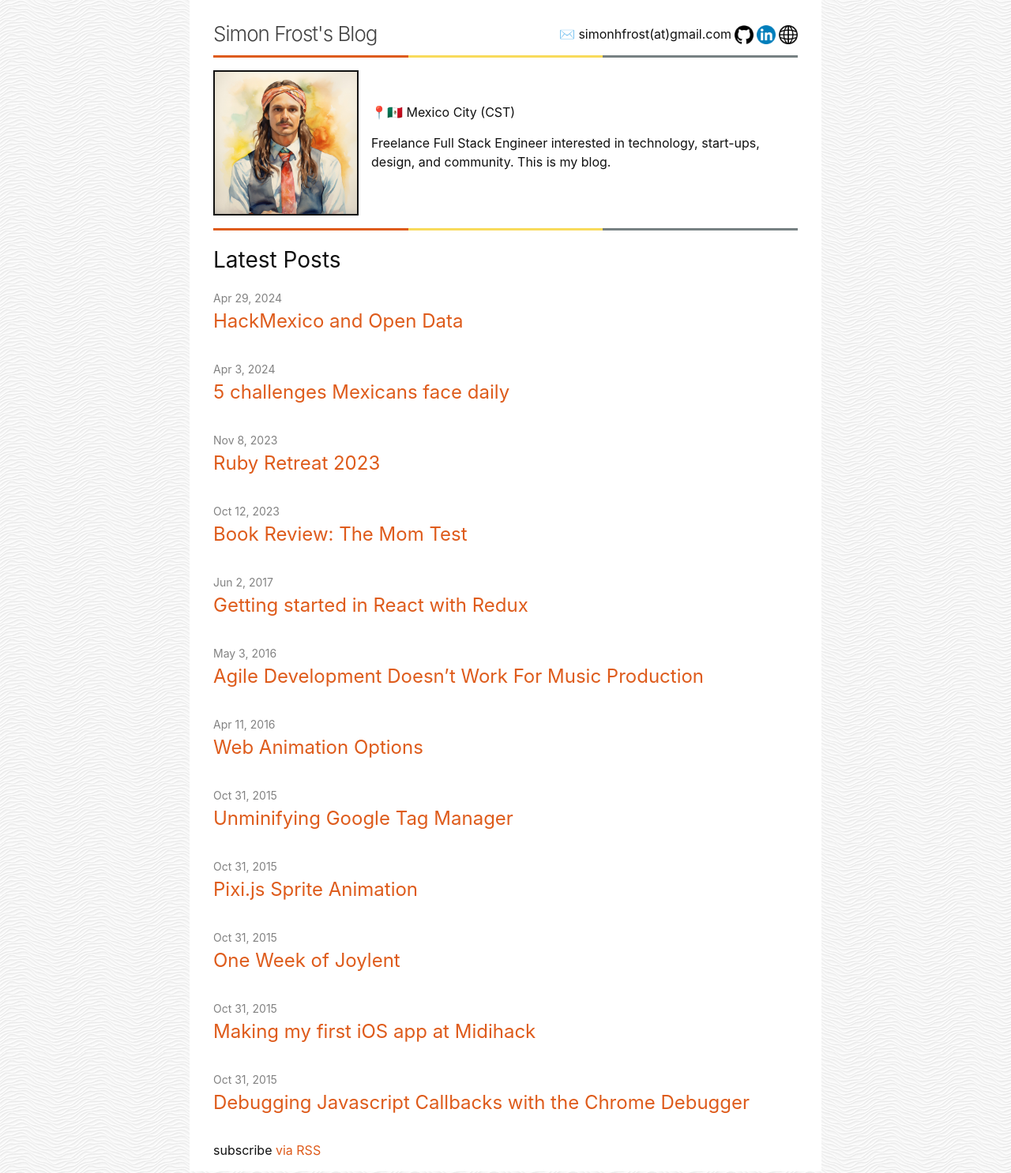
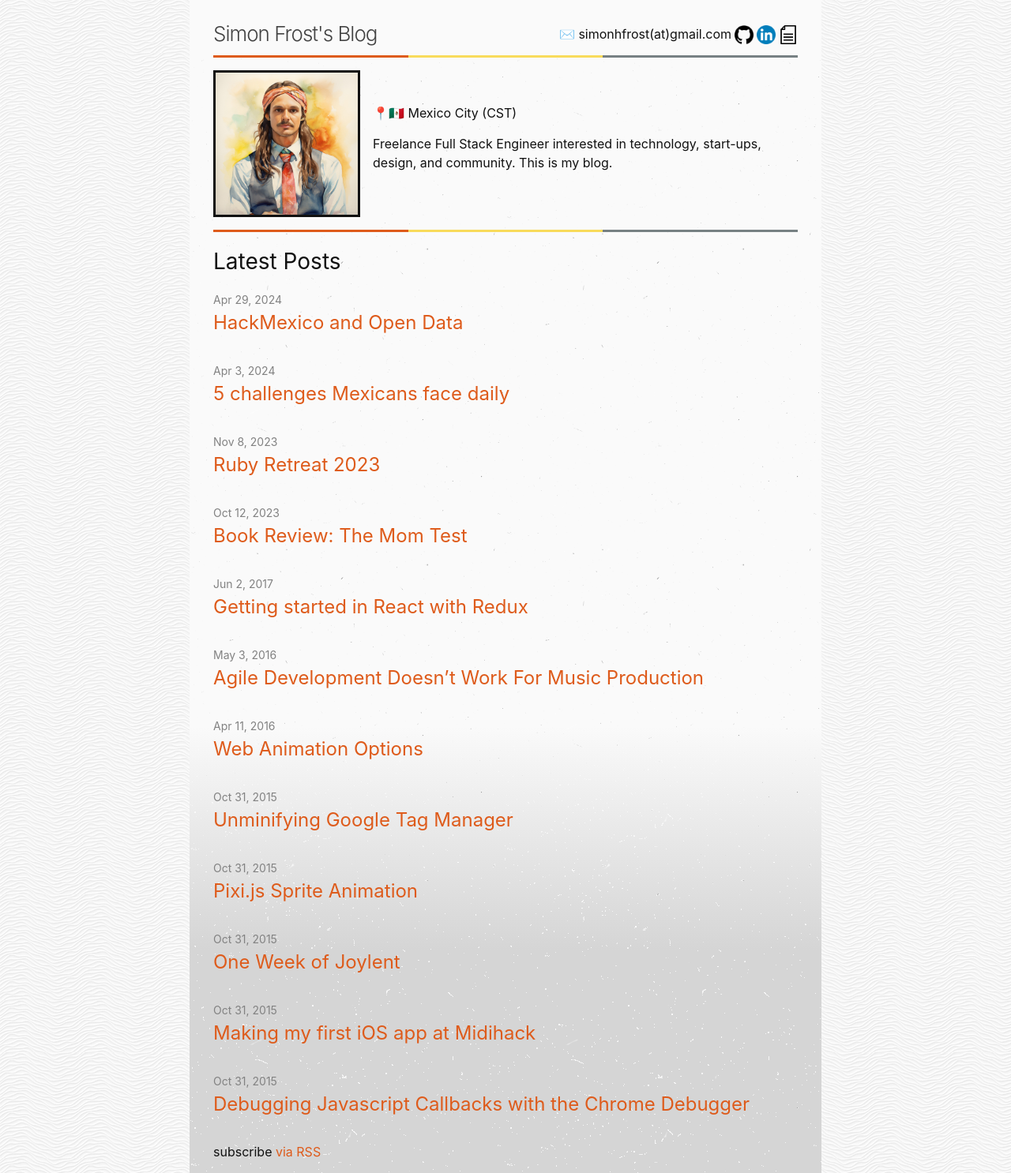
Before and after one commit to SimonHFrost/jekyll_blog, a Jekyll site: the page built from index.markdown, in a window 1280 px wide. Shown: the whole page at 79% size. Built offline with Jekyll 4.4.1, drawn with Linux system fonts in a browser that asks for light colours.

Commit message:
Update background

```diff
--- a/_includes/header.html
+++ b/_includes/header.html
@@ -1,5 +1,5 @@
 <header class="site-header" role="banner">
-	<div class="wrapper">
+	<div class="wrapper background-block-color">
     <div class="header-content">
       {%- assign default_paths = site.pages | map: "path" -%}
       {%- assign page_paths = site.header_pages | default: default_paths -%}
--- a/_includes/social.html
+++ b/_includes/social.html
@@ -13,13 +13,13 @@
         <use xlink:href="{{ '/assets/minima-social-icons.svg#flickr' | relative_url }}"></use>
       </svg> <span class="username">{{ site.flickr_username| escape }}</span></a></li>{%- endif -%}
   {%- if site.github_username -%}<li><a href="https://github.com/{{ site.github_username| cgi_escape | escape }}"><img
-        class="png-icon" src="/assets/icons/github.png"> <span class="username"></span></a></li>{%- endif -%}
+        title="Github" class="png-icon" src="/assets/icons/github.png"> <span class="username"></span></a></li>{%- endif -%}
   {%- if site.instagram_username -%}<li><a
       href="https://instagram.com/{{ site.instagram_username| cgi_escape | escape }}"><svg class="svg-icon">
         <use xlink:href="{{ '/assets/minima-social-icons.svg#instagram' | relative_url }}"></use>
       </svg> <span class="username">{{ site.instagram_username| escape }}</span></a></li>{%- endif -%}
   {%- if site.linkedin_username -%}<li><a
-      href="https://www.linkedin.com/in/{{ site.linkedin_username| cgi_escape | escape }}"><img class="png-icon" src="/assets/icons/linkedin.png" <span class="username"></span></a></li>{%- endif -%}
+      href="https://www.linkedin.com/in/{{ site.linkedin_username| cgi_escape | escape }}"><img class="png-icon" title="LinkedIn" src="/assets/icons/linkedin.png" <span class="username"></span></a></li>{%- endif -%}
   {%- if site.pinterest_username -%}<li><a
       href="https://www.pinterest.com/{{ site.pinterest_username| cgi_escape | escape }}"><svg class="svg-icon">
         <use xlink:href="{{ '/assets/minima-social-icons.svg#pinterest' | relative_url }}"></use>
@@ -44,5 +44,5 @@
         <use xlink:href="{{ '/assets/minima-social-icons.svg#rss' | relative_url }}"></use>
       </svg> <span>{{ site.rss | escape }}</span></a></li>{%- endif -%}
 
-      <a target="_blank" href="https://github.com/SimonHFrost/static-resume/blob/c6b9b737cd474e826f2c87857830e3258b105ae2/Simon%20Frost%20-%20Full%20Stack%20Engineer%20Resume%202024.pdf"><img class="png-icon" src="/assets/icons/globe.png"></img></a>
+      <a target="_blank" href="https://github.com/SimonHFrost/static-resume/blob/c6b9b737cd474e826f2c87857830e3258b105ae2/Simon%20Frost%20-%20Full%20Stack%20Engineer%20Resume%202024.pdf"><img class="png-icon" title="Resume" src="/assets/icons/document.png"></img></a>
 </ul>
--- a/_layouts/default.html
+++ b/_layouts/default.html
@@ -8,7 +8,7 @@
     {%- include header.html -%}
 
     <main class="page-content" aria-label="Content">
-      <div class="wrapper">
+      <div class="wrapper background-gradient">
         {{ content }}
       </div>
     </main>
--- a/_sass/minima/_base.scss
+++ b/_sass/minima/_base.scss
@@ -190,7 +190,6 @@ pre {
  * Wrapper
  */
 .wrapper {
-  background-color: white;
   max-width: -webkit-calc(#{$content-width} - (#{$spacing-unit} * 2));
   max-width:         calc(#{$content-width} - (#{$spacing-unit} * 2));
   margin-right: auto;
@@ -208,7 +207,13 @@ pre {
   }
 }
 
+.background-gradient {
+  background: url('background/natural-white.png'), linear-gradient(to bottom, #FAFAFA 30%, #FAFAFA 60%, #d5d5d5 80%);
+}
 
+.background-block-color {
+  background: #FAFAFA;
+}
 
 /**
  * Clearfix
--- a/index.markdown
+++ b/index.markdown
@@ -11,7 +11,7 @@ list_title: 'Latest Posts'
 }
 
 .profile-container img {
-    border: 2px solid;
+    border: 3px solid;
     max-width: 100000px;
     margin-right: 16px;
 }
```
Also changed, not shown: assets/background/natural-white.png (added), assets/icons/document.png (added), assets/icons/globe.png (deleted), 1 other file.
